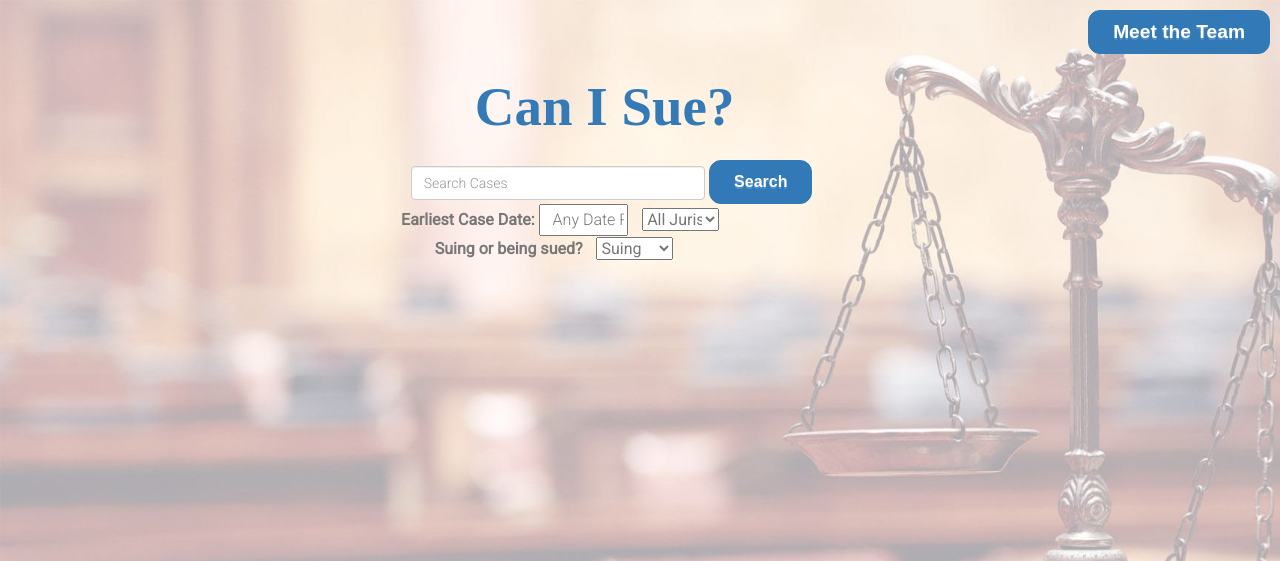
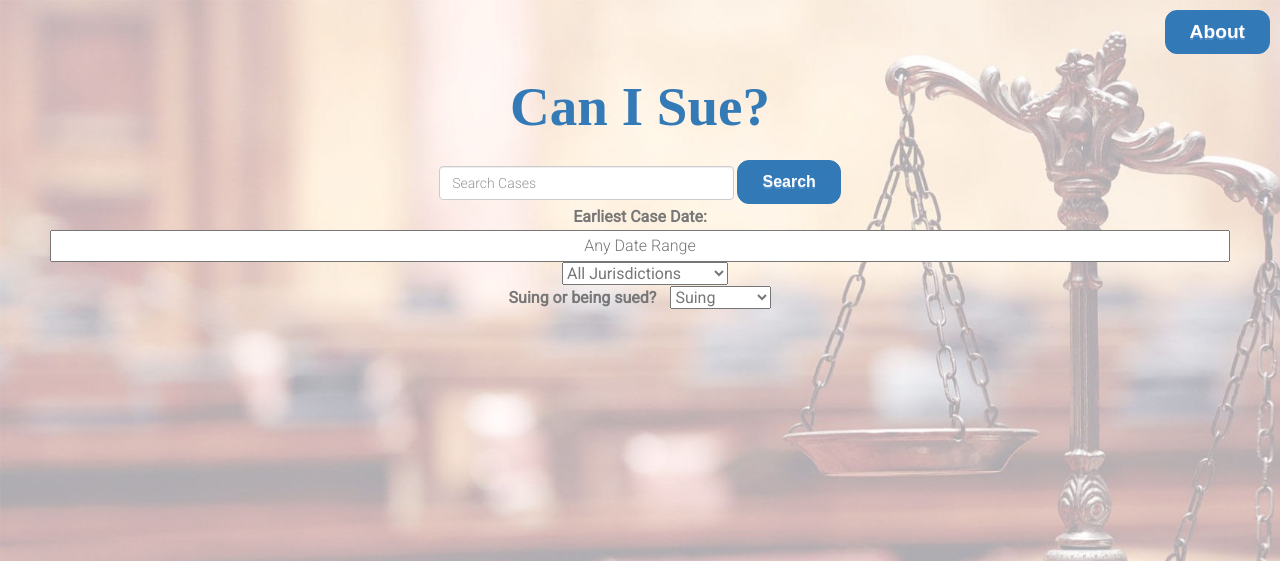
Before and after one commit to JunanQu/CanISue, a Flask app: page / in a window 1280 px wide. Shown: the top 561 px of the page. Run offline with Flask 2, Linux system fonts and the light colour scheme; parts of the project's set-up code (start-up, migrations or seed data) failed here and were passed over; some libraries are stand-ins or nearby versions.

Commit message:
updated css

```diff
--- a/app/templates/search.html
+++ b/app/templates/search.html
@@ -18,15 +18,12 @@
 
 <style>
     .scd_col {
-        width: auto;
-        padding-left: 12px;
-        width: 50vmax;
+        width: 100%;
     }
 
     .global-search {
         text-align: center;
         padding: 10px;
-        width: 70vmax;
     }
 
     .about_btn {
@@ -58,12 +55,12 @@
 
     .about_btn:hover {
         background: -webkit-gradient(linear, left top, left bottom, color-stop(0.05, #337ab7), color-stop(1, #6da3d2));
-        background: -moz-linear-gradient(top, #337ab7 5%, #6da3d2 100%);
+        background: -moz-linear-gradient(top, #337ab7 5%, #6397c4 100%);
         background: -webkit-linear-gradient(top, #337ab7 5%, #6da3d2 100%);
         background: -o-linear-gradient(top, #337ab7 5%, #6da3d2 100%);
         background: -ms-linear-gradient(top, #337ab7 5%, #6da3d2 100%);
         background: linear-gradient(to bottom, #337ab7 5%, #6da3d2 100%);
-        filter: progid:DXImageTransform.Microsoft.gradient(startColorstr='#80b5ea', endColorstr='#bddbfa', GradientType=0);
+        filter: progid:DXImageTransform.Microsoft.gradient(startColorstr='#337ab7', endColorstr='#6da3d2', GradientType=0);
         background-color: #337ab7;
     }
 
@@ -80,18 +77,18 @@
         top: 10px;
         right: 10px;
         ">
-            <span style="font-weight:bolder; font-style: normal; font-size: larger;">Meet the Team
+            <span style="font-weight:bolder; font-style: normal; font-size: larger;">About
             </span>
         </button>
     </a>
     <form class="form-inline global-search">
         <h1
             style="font-size: 55px; font-family:Futura; margin-left: 35%; margin-right: 35%; margin-bottom: 20px; color: #4285F4">
-            <a href="/" style="width: 45vmax;">Can I Sue?</a>
+            <a href="/">Can I Sue?</a>
         </h1>
 
 
-        <div class="form-group" style="margin-left: 22vmax; margin-right: 30vmax;">
+        <div class="form-group" style="">
             {% if user_query %}
             <!-- If this is a search result, auto fill in the user's query -->
 
@@ -106,11 +103,11 @@
             <!-- <input type="date" id="test" name="test" placeholder="Earliest Case Date"> -->
             <div class="scd_col">
                 <label style="width:auto;">Earliest Case Date:</label>
-                <input style="text-align: center; width: 7vmax; margin-right: 0;" placeholder="Any Date Range"
+                <input style="text-align: center; margin-right: 0;" placeholder="Any Date Range"
                     class="textbox-n scd_col" type="text" onfocus="(this.type='date')" onblur="(this.type='text')"
                     id="earliestdate" name="earliestdate">
                 <!-- Dropdown Menu for States -->
-                <select style="width: 6vw; margin-left:10px; margin-right: 9vmax;" class="" id="jurisdisction"
+                <select style="width: auto; margin-left:10px; margin-right: 0;" class="" id="jurisdisction"
                     name="state">
                     <option value="all">All Jurisdictions</option>
                     <option value="us">Federal</option>
@@ -167,10 +164,9 @@
                     <option value="wyo">Wyoming</option>
                 </select>
             </div>
-            <div class="trd_col">
+            <div class=".scd_col">
                 <label style="width:auto;">Suing or being sued?</label>
-                <select style="width: 6vw; margin-left:10px; margin-right: 9vmax;" class="" id="suing"
-                    name="sue-status">
+                <select style="width: auto; margin-left:10px; margin-right: 0;" class="" id="suing" name="sue-status">
                     <option value="yes">Suing</option>
                     <option value="no">Being sued</option>
                 </select>
```
Also changed, not shown: 1 other file.
